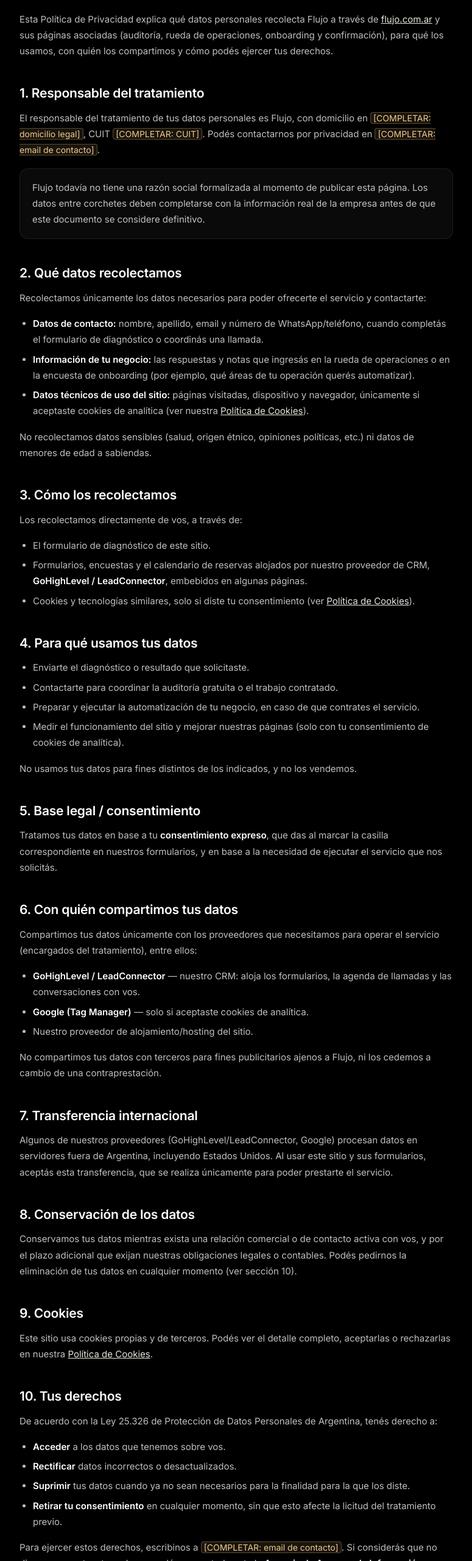
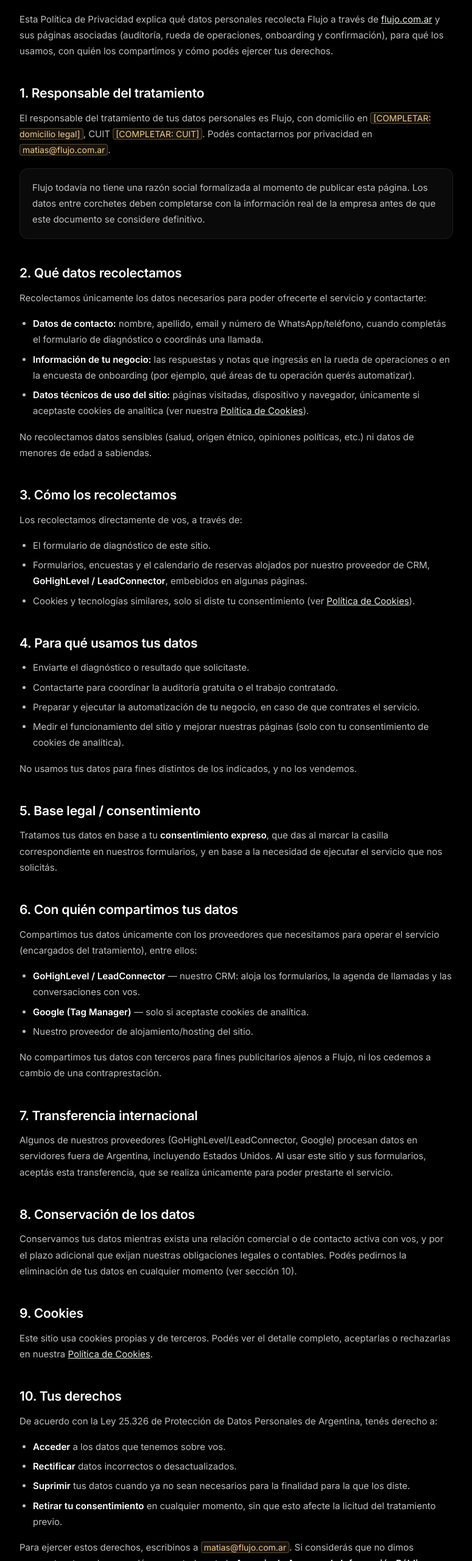
Before and after one commit to matiasarielcohen/flujo-landing, a plain HTML site: page privacy-policy.html in a window 1280 px wide. Shown: the part 240-2800 px from the top of the page at 61% size, without its empty margins (252-1027 px from the left). Drawn offline with Linux system fonts and the light colour scheme.

Commit message:
Legal pages: fill the contact email (matias@flujo.com.ar); razon social, CUIT, domicilio and jurisdiction still pending
Co-Authored-By: Claude Sonnet 5.5 <noreply@anthropic.com>

```diff
--- a/privacy-policy.html
+++ b/privacy-policy.html
@@ -62,7 +62,7 @@
     <p>Esta Política de Privacidad explica qué datos personales recolecta Flujo a través de <a href="https://flujo.com.ar/">flujo.com.ar</a> y sus páginas asociadas (auditoría, rueda de operaciones, onboarding y confirmación), para qué los usamos, con quién los compartimos y cómo podés ejercer tus derechos.</p>
 
     <h2>1. Responsable del tratamiento</h2>
-    <p>El responsable del tratamiento de tus datos personales es Flujo, con domicilio en <span class="fill">[COMPLETAR: domicilio legal]</span>, CUIT <span class="fill">[COMPLETAR: CUIT]</span>. Podés contactarnos por privacidad en <span class="fill">[COMPLETAR: email de contacto]</span>.</p>
+    <p>El responsable del tratamiento de tus datos personales es Flujo, con domicilio en <span class="fill">[COMPLETAR: domicilio legal]</span>, CUIT <span class="fill">[COMPLETAR: CUIT]</span>. Podés contactarnos por privacidad en <span class="fill">matias@flujo.com.ar</span>.</p>
     <div class="note-box">
       <p style="margin:0;">Flujo todavía no tiene una razón social formalizada al momento de publicar esta página. Los datos entre corchetes deben completarse con la información real de la empresa antes de que este documento se considere definitivo.</p>
     </div>
@@ -122,7 +122,7 @@
       <li><strong>Suprimir</strong> tus datos cuando ya no sean necesarios para la finalidad para la que los diste.</li>
       <li><strong>Retirar tu consentimiento</strong> en cualquier momento, sin que esto afecte la licitud del tratamiento previo.</li>
     </ul>
-    <p>Para ejercer estos derechos, escribinos a <span class="fill">[COMPLETAR: email de contacto]</span>. Si considerás que no dimos respuesta a tu reclamo, podés presentarlo ante la <strong>Agencia de Acceso a la Información Pública (AAIP)</strong>, el organismo de control en Argentina en materia de protección de datos personales.</p>
+    <p>Para ejercer estos derechos, escribinos a <span class="fill">matias@flujo.com.ar</span>. Si considerás que no dimos respuesta a tu reclamo, podés presentarlo ante la <strong>Agencia de Acceso a la Información Pública (AAIP)</strong>, el organismo de control en Argentina en materia de protección de datos personales.</p>
 
     <h2>11. Seguridad</h2>
     <p>Tomamos medidas razonables para proteger tus datos, pero ningún sistema es 100% seguro. Si detectamos un incidente que afecte tus datos, te lo comunicaremos según lo exige la normativa aplicable.</p>
@@ -134,7 +134,7 @@
     <p>Podemos actualizar esta política para reflejar cambios en nuestras prácticas o en la normativa aplicable. La fecha de "Última actualización" en la parte superior indica la versión vigente.</p>
 
     <h2>14. Contacto</h2>
-    <p>Ante cualquier consulta sobre esta política o sobre tus datos, escribinos a <span class="fill">[COMPLETAR: email de contacto]</span>.</p>
+    <p>Ante cualquier consulta sobre esta política o sobre tus datos, escribinos a <span class="fill">matias@flujo.com.ar</span>.</p>
 
     <a class="back" href="/">← Volver al inicio</a>
   </main>
@@ -148,7 +148,7 @@
     </div>
     <div class="biz-block">
       Flujo <span class="fill">[COMPLETAR: razón social]</span> · CUIT <span class="fill">[COMPLETAR: CUIT]</span><br/>
-      <span class="fill">[COMPLETAR: domicilio legal]</span> · <span class="fill">[COMPLETAR: email de contacto]</span><br/>
+      <span class="fill">[COMPLETAR: domicilio legal]</span> · <span class="fill">matias@flujo.com.ar</span><br/>
       © <span id="y"></span> Flujo · flujo.com.ar
     </div>
   </footer>
```
Also changed, not shown: cookie-policy.html (+2 -2 lines), refund-policy.html (+3 -3 lines), terms.html (+2 -2 lines).
